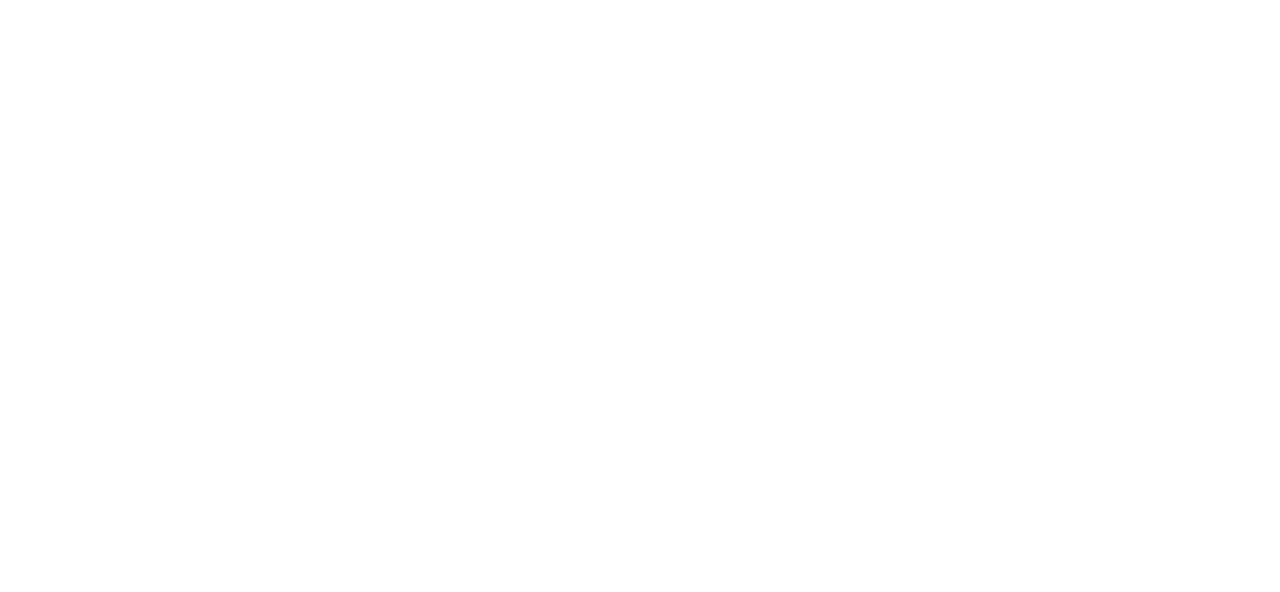
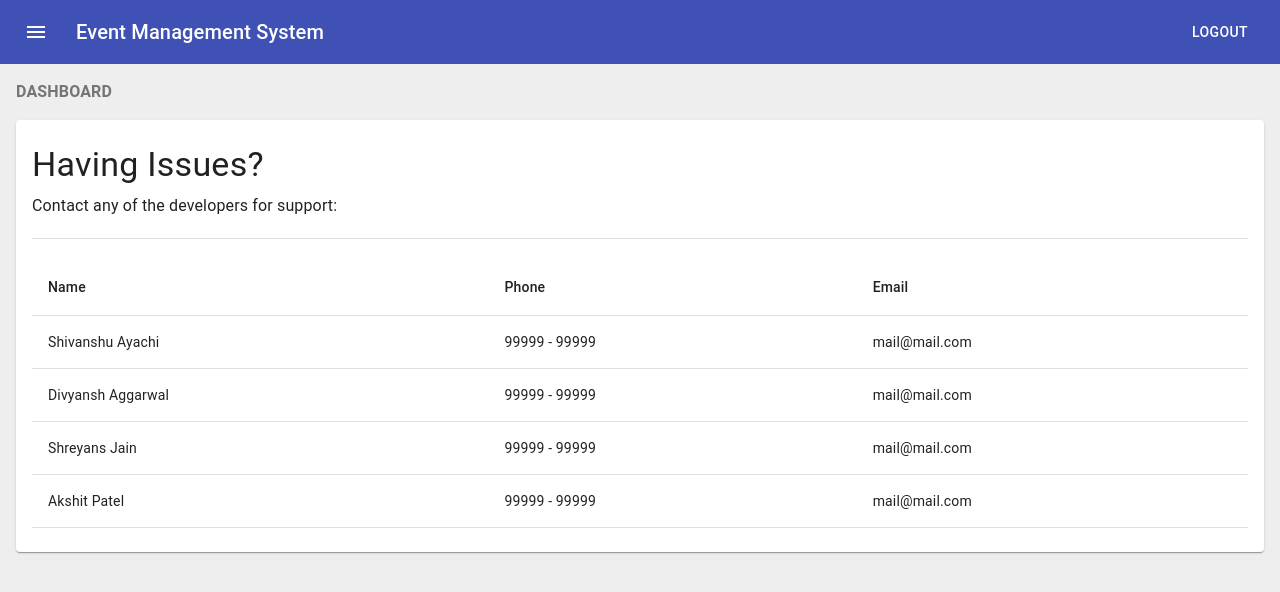
Before and after one commit to dvm-bitspilani/ems-portal, a React (Create React App) app: page /contacts in a window 1280 px wide. Shown: the top 592 px of the page. Built offline with nearby package versions, Linux system fonts and the light colour scheme.

Commit message:
add contacts page route

```diff
--- a/src/App.js
+++ b/src/App.js
@@ -4,9 +4,10 @@ import Home from "./containers/Home/Home";
 import SignIn from "./components/Signin/Signin";
 import Level from "./containers/Level/level";
 import AppBar from "./components/AppBar/AppBar";
+import Contacts from "./components/Contacts/Contacts";
 
 function App() {
-  const signIn=true;
+  // const signIn=true;
   return (
       <Router>
         <Route component={SignIn} path="/" exact/>
@@ -14,6 +15,7 @@ function App() {
         <Route component={Home} path="/dashboard" exact/>
         <Route component={AppBar} path="/dashboard/level" exact/>
         <Route component={Level} path="/dashboard/level" />
+        <Route component={Contacts} path="/contacts" />
       </Router>
   );
 }
--- a/src/components/AppBar/AppBar.js
+++ b/src/components/AppBar/AppBar.js
@@ -42,19 +42,17 @@ const TopBar = () => {
       onKeyDown={toggleDrawer(side, false)}
     >
       <List>
-        <ListItem button key="events">
+        <ListItem button key="events" component={Link} to="/dashboard">
           {/* <ListItemIcon>{index % 2 === 0 ? <InboxIcon /> : <MailIcon />}</ListItemIcon> */}
           <ListItemText primary="Events" />
         </ListItem>
       </List>
       <Divider />
       <List>
-        {['Contacts', 'Labels'].map((text, index) => (
-          <ListItem button key={text}>
-            {/* <ListItemIcon>{index % 2 === 0 ? <InboxIcon /> : <MailIcon />}</ListItemIcon> */}
-            <ListItemText primary={text} />
-          </ListItem>
-        ))}
+        <ListItem button key="contacts" component={Link} to="/contacts">
+          {/* <ListItemIcon>{index % 2 === 0 ? <InboxIcon /> : <MailIcon />}</ListItemIcon> */}
+          <ListItemText primary={"Contacts"} />
+        </ListItem>
       </List>
     </div>
   )
--- /dev/null
+++ b/src/components/Contacts/Contacts.js
@@ -0,0 +1,103 @@
+import React from "react";
+import {
+  Typography,
+  Divider,
+  Table,
+  TableBody,
+  TableCell,
+  TableHead,
+  TableRow,
+  makeStyles,
+  Paper
+} from "@material-ui/core";
+import { grey } from "@material-ui/core/colors";
+
+import AppBar from "../AppBar/AppBar";
+
+const useStyles = makeStyles(theme => ({
+  root: {
+    width: "100%",
+    marginTop: theme.spacing(3),
+    overflowX: "auto"
+  },
+  container: {
+    backgroundColor: grey[200],
+    height: "calc(100vh - 64px)",
+    padding: theme.spacing(0, 2)
+  },
+  tabelContainer: {
+    width: "100%",
+    overflowX: "scroll"
+  },
+  table: {
+    minWidth: 500,
+  },
+  caption: {
+    margin: theme.spacing(1, 0)
+  },
+  paper: {
+    padding: theme.spacing(3, 2)
+  },
+  dashboard: {
+    fontWeight: "bold",
+    color: grey[600],
+    padding: theme.spacing(2, 0)
+  }
+}));
+
+const createData = (name, phone, email) => {
+  return { name, phone, email };
+};
+
+const rows = [
+  createData("Shivanshu Ayachi", "99999 - 99999", "mail@mail.com"),
+  createData("Divyansh Aggarwal", "99999 - 99999", "mail@mail.com"),
+  createData("Shreyans Jain", "99999 - 99999", "mail@mail.com"),
+  createData("Akshit Patel", "99999 - 99999", "mail@mail.com")
+];
+
+const Contacts = props => {
+  // console.log(props);
+  const classes = useStyles();
+  return (
+    <div>
+      <AppBar />
+      <div className={classes.container}>
+        <Typography component="p" className={classes.dashboard}>
+          DASHBOARD
+        </Typography>
+        <Paper className={classes.paper}>
+          <Typography variant="h4">Having Issues?</Typography>
+          <Typography component="p" className={classes.caption}>
+            Contact any of the developers for support:
+          </Typography>
+          <Divider style={{ margin: "20px 0" }} />
+          <div className={classes.tabelContainer}>
+            <Table className={classes.table}>
+              <TableHead>
+                <TableRow>
+                  <TableCell align="left">Name</TableCell>
+                  <TableCell align="left">Phone</TableCell>
+                  <TableCell align="left">Email</TableCell>
+                </TableRow>
+              </TableHead>
+              <TableBody>
+                {rows.map(row => (
+                  <TableRow key={row.name}>
+                    <TableCell component="th" scope="row">
+                      {row.name}
+                    </TableCell>
+                    <TableCell align="left">{row.phone}</TableCell>
+                    <TableCell align="left">{row.email}</TableCell>
+                  </TableRow>
+                ))}
+              </TableBody>
+            </Table>
+          </div>
+        </Paper>
+      </div>
+    </div>
+  );
+};
+
+export default Contacts;
--- a/src/components/Events/Events.js
+++ b/src/components/Events/Events.js
@@ -18,7 +18,7 @@ import {
   ListItemText
 } from "@material-ui/core";
 import ExpandMoreIcon from "@material-ui/icons/ExpandMore";
-import { BrowserRouter as Router, Link } from "react-router-dom";
+import { Link } from "react-router-dom";
 
 // -----------------------------------
 
@@ -78,7 +78,7 @@ const Events = () => {
             <List className={classes.list}>
               {event.levels.map((levelName,index)=>{
                 return(
-                   <Link to="/dashboard/level" className={classes.link}>
+                   <Link to="/dashboard/level" className={classes.link} key={index}>
                       <ListItem button className={classes.listItem}>
                         <ListItemText primary= {levelName}/>
                       </ListItem>
--- a/src/containers/Home/Home.js
+++ b/src/containers/Home/Home.js
@@ -1,5 +1,5 @@
 import React from "react";
-import AppBar from "../../components/AppBar/AppBar";
+// import AppBar from "../../components/AppBar/AppBar";
 import Dashboard from "../Dashboard/Dashboard";
 
 const Home = () => {
--- a/src/containers/Level/level.js
+++ b/src/containers/Level/level.js
@@ -1,9 +1,6 @@
 import React from "react";
 // import { ReactComponent } from "*.svg";
 class Level extends React.Component{
-    constructor(props) {
-        super(props);
-    }
     render(){
         return(
             <div>
```
